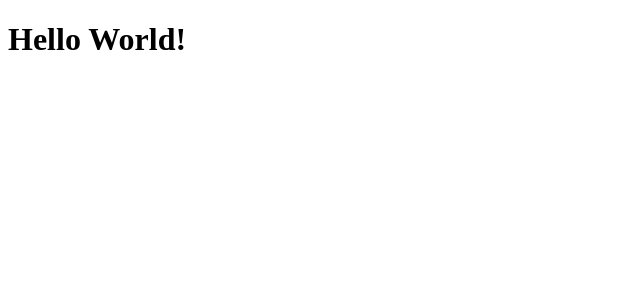
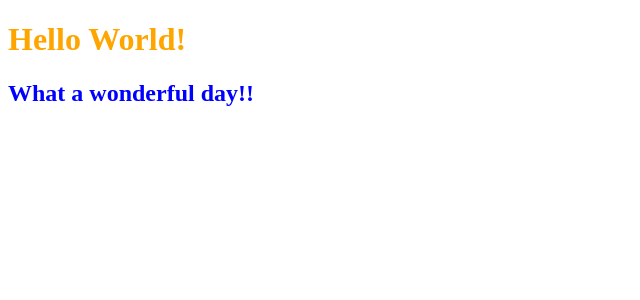
Before and after one commit to rudzky/webpack-react-typescript, a React app: page / in a window 1280 px wide. Shown: the top 300 px of the page, without its empty margins (0-640 px from the left). Built offline with nearby package versions, Linux system fonts and the light colour scheme; the HTML template or start-up script is replaced by a standard one.

Commit message:
Add CSS and SASS loaders

```diff
--- a/package.json
+++ b/package.json
@@ -30,7 +30,11 @@
     "@types/react": "^17.0.6",
     "@types/react-dom": "^17.0.5",
     "babel-loader": "^8.2.2",
+    "css-loader": "^5.2.5",
     "html-webpack-plugin": "^5.3.1",
+    "sass": "^1.34.0",
+    "sass-loader": "^11.1.1",
+    "style-loader": "^2.0.0",
     "typescript": "^4.2.4",
     "webpack": "^5.37.1",
     "webpack-cli": "^4.7.0",
--- a/src/App.tsx
+++ b/src/App.tsx
@@ -1,3 +1,11 @@
+import "./style.css";
+import "./customStyles.scss";
+
 export const App = () => {
-  return <h1>Hello World!</h1>;
+  return (
+    <>
+      <h1>Hello World!</h1>
+      <h2>What a wonderful day!!</h2>
+    </>
+  );
 };
--- /dev/null
+++ b/src/customStyles.scss
@@ -0,0 +1,5 @@
+$mainColor: blue;
+
+h2 {
+  color: $mainColor;
+}
--- /dev/null
+++ b/src/style.css
@@ -0,0 +1,3 @@
+h1 {
+  color: orange;
+}
--- a/webpack/webpack.config.js
+++ b/webpack/webpack.config.js
@@ -21,6 +21,14 @@ module.exports = {
           },
         ],
       },
+      {
+        test: /\.css$/,
+        use: ["style-loader", "css-loader"],
+      },
+      {
+        test: /\.s[ac]ss$/,
+        use: ["style-loader", "css-loader", "sass-loader"],
+      },
     ],
   },
   resolve: {
```
Also changed, not shown: 1 other file (tests, documents, lock files or other folders).
